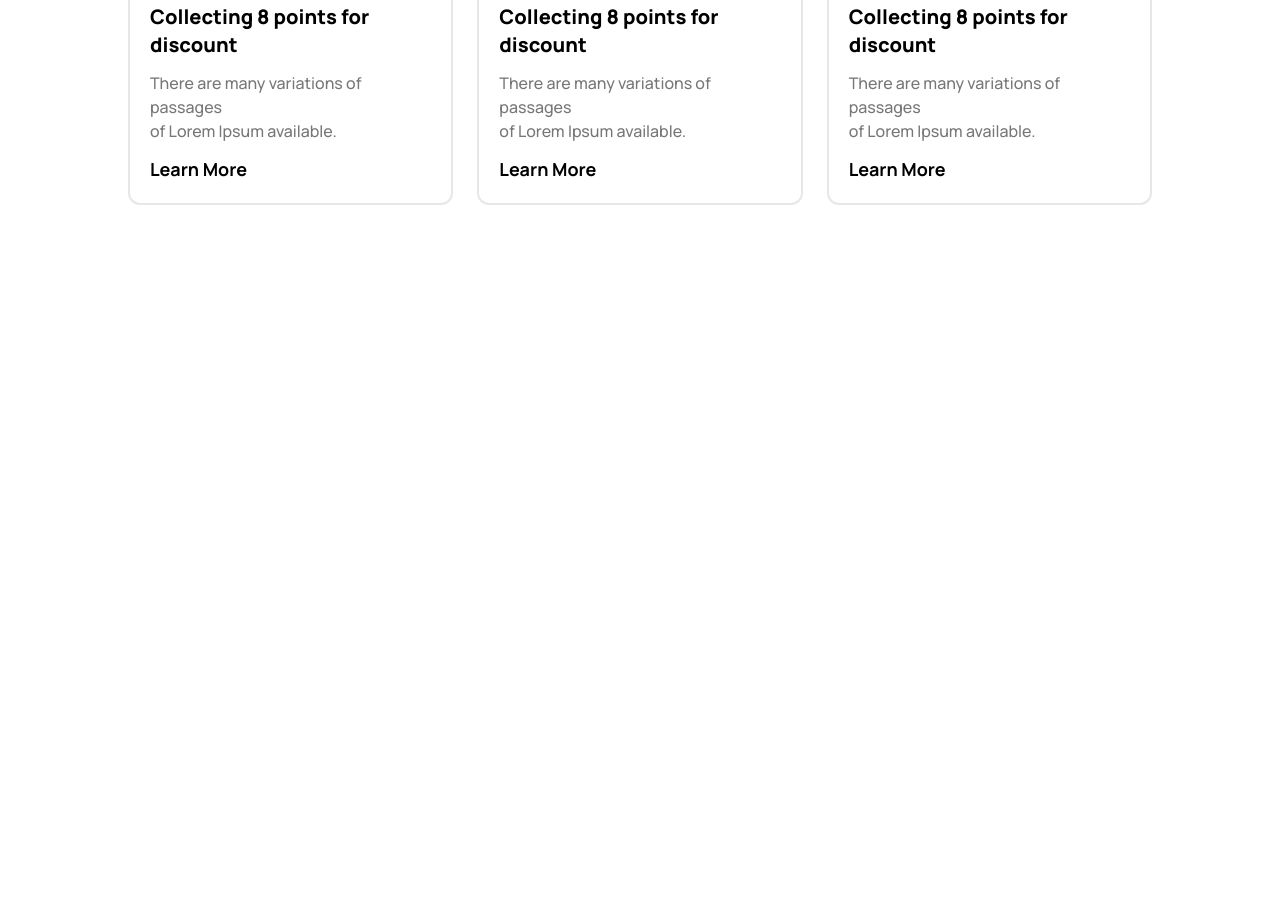
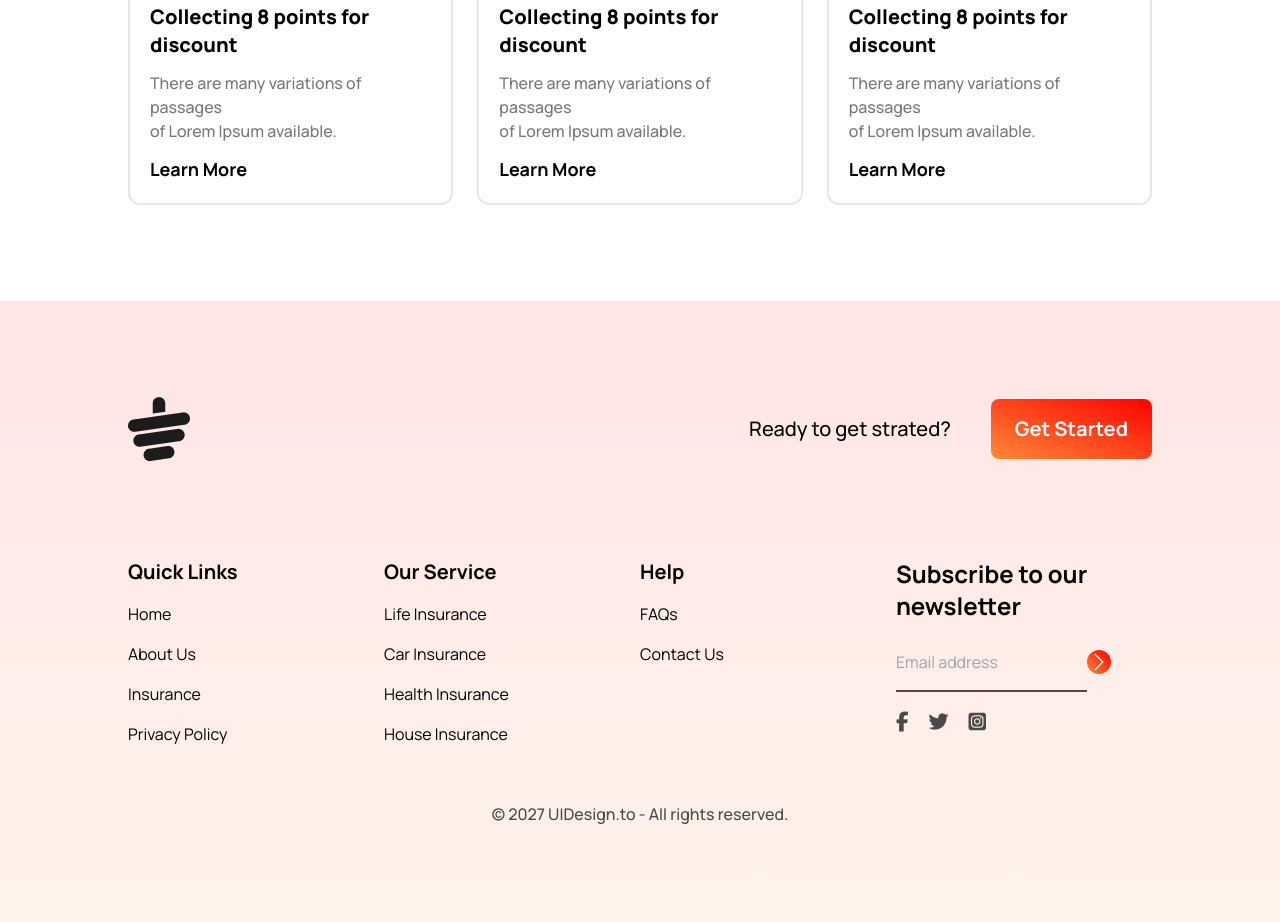
Before and after one commit to Sadia492/tea-house-with-tailwind, a plain HTML site: page index.html in a window 1280 px wide. Shown: the part 3109-4031 px from the top of the page. Before the commit the page ends 3410 px from the top, so only its background shows below. Drawn offline with nearby package versions, Linux system fonts and the light colour scheme.

Commit message:
footer section completed

```diff
--- a/index.html
+++ b/index.html
@@ -11,6 +11,10 @@
       href="https://fonts.googleapis.com/css2?family=Manrope:wght@200..800&display=swap"
       rel="stylesheet"
     />
+    <script
+      src="https://kit.fontawesome.com/08421737f0.js"
+      crossorigin="anonymous"
+    ></script>
   </head>
   <script>
     tailwind.config = {
@@ -100,7 +104,7 @@
           humour, or randomised words which don't look even slightly believable.
         </p>
         <div
-          class="mt-12 grid grid-cols-1 lg:grid-cols-4 md:grid-cols-2 text-center gap-6"
+          class="mt-12 grid grid-cols-1 lg:grid-cols-4 sm:grid-cols-2 text-center gap-6"
         >
           <div
             class="bg-gradient-to-b from-[#F4F4F4] to-white rounded-xl flex flex-col justify-center items-center p-7"
@@ -311,6 +315,88 @@
       </section>
       <!-- news section ends here -->
     </main>
-    <footer></footer>
+    <!-- footer section starts here -->
+    <footer
+      class="bg-gradient-to-b from-[rgb(255,0,0)]/10 to-[#FF8938]/10 py-24"
+    >
+      <div class="w-4/5 mx-auto">
+        <div class="flex justify-between items-center">
+          <img class="" src="images/cup.png" alt="" />
+          <div class="flex items-center">
+            <p class="text-xl font-medium mr-10">Ready to get strated?</p>
+            <button
+              class="bg-gradient-to-tr from-[#FF8938] to-[#FF0000] text-white text-xl font-bold py-4 px-6 rounded-lg"
+            >
+              Get Started
+            </button>
+          </div>
+        </div>
+        <!-- footer grid -->
+        <div
+          class="grid grid-cols-1 sm:grid-cols-2 sm:gap-y-8 lg:grid-cols-4 mt-24 mb-14"
+        >
+          <div>
+            <ul class="space-y-4">
+              <li class="font-bold text-xl">Quick Links</li>
+              <li><a href="">Home</a></li>
+              <li><a href="">About Us</a></li>
+              <li><a href="">Insurance</a></li>
+              <li><a href="">Privacy Policy</a></li>
+            </ul>
+          </div>
+          <div>
+            <ul class="space-y-4">
+              <li class="font-bold text-xl">Our Service</li>
+              <li><a href="">Life Insurance</a></li>
+              <li><a href="">Car Insurance</a></li>
+              <li><a href="">Health Insurance</a></li>
+              <li><a href="">House Insurance</a></li>
+            </ul>
+          </div>
+          <div>
+            <ul class="space-y-4">
+              <li class="font-bold text-xl">Help</li>
+              <li><a href="">FAQs</a></li>
+              <li><a href="">Contact Us</a></li>
+            </ul>
+          </div>
+          <!-- footer input -->
+          <div>
+            <h3 class="text-2xl font-bold mb-7">Subscribe to our newsletter</h3>
+            <div class="flex">
+              <input
+                type="text"
+                name=""
+                id=""
+                class="bg-transparent focus:outline-none border-b-2 border-[#494949] pb-4"
+                placeholder="Email address"
+              /><svg
+                xmlns="http://www.w3.org/2000/svg"
+                fill="none"
+                viewBox="0 0 24 24"
+                stroke-width="1.5"
+                stroke="currentColor"
+                class="size-6 bg-gradient-to-tr from-[#FF8938] to-[#FF0000] text-white rounded-full"
+              >
+                <path
+                  stroke-linecap="round"
+                  stroke-linejoin="round"
+                  d="m8.25 4.5 7.5 7.5-7.5 7.5"
+                />
+              </svg>
+            </div>
+            <div class="text-[#494949] text-xl flex space-x-5 mt-5">
+              <i class="fa-brands fa-facebook-f"></i>
+              <i class="fa-brands fa-twitter"></i>
+              <i class="fa-brands fa-square-instagram"></i>
+            </div>
+          </div>
+        </div>
+        <p class="text-center text-[#494949] font-medium">
+          © 2027 UIDesign.to - All rights reserved.
+        </p>
+      </div>
+    </footer>
+    <!-- footer section ends here -->
   </body>
 </html>
```
